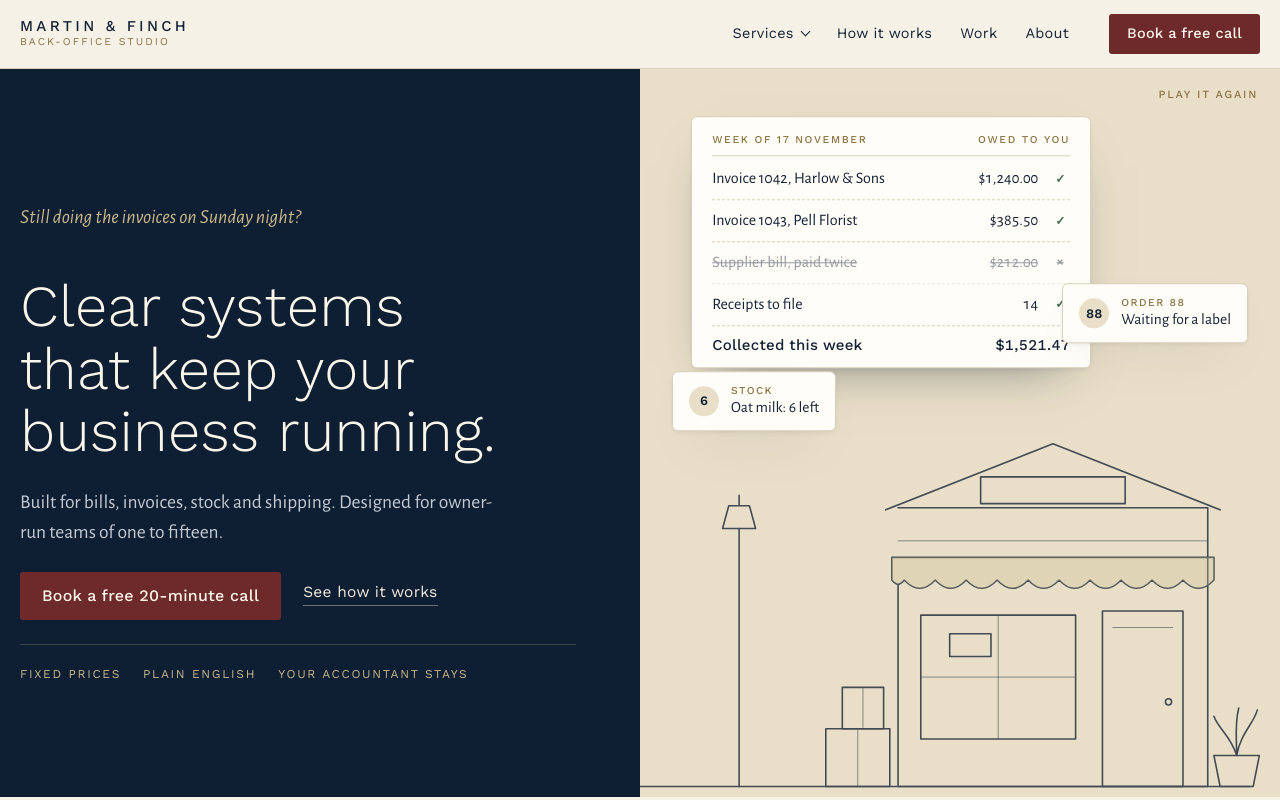
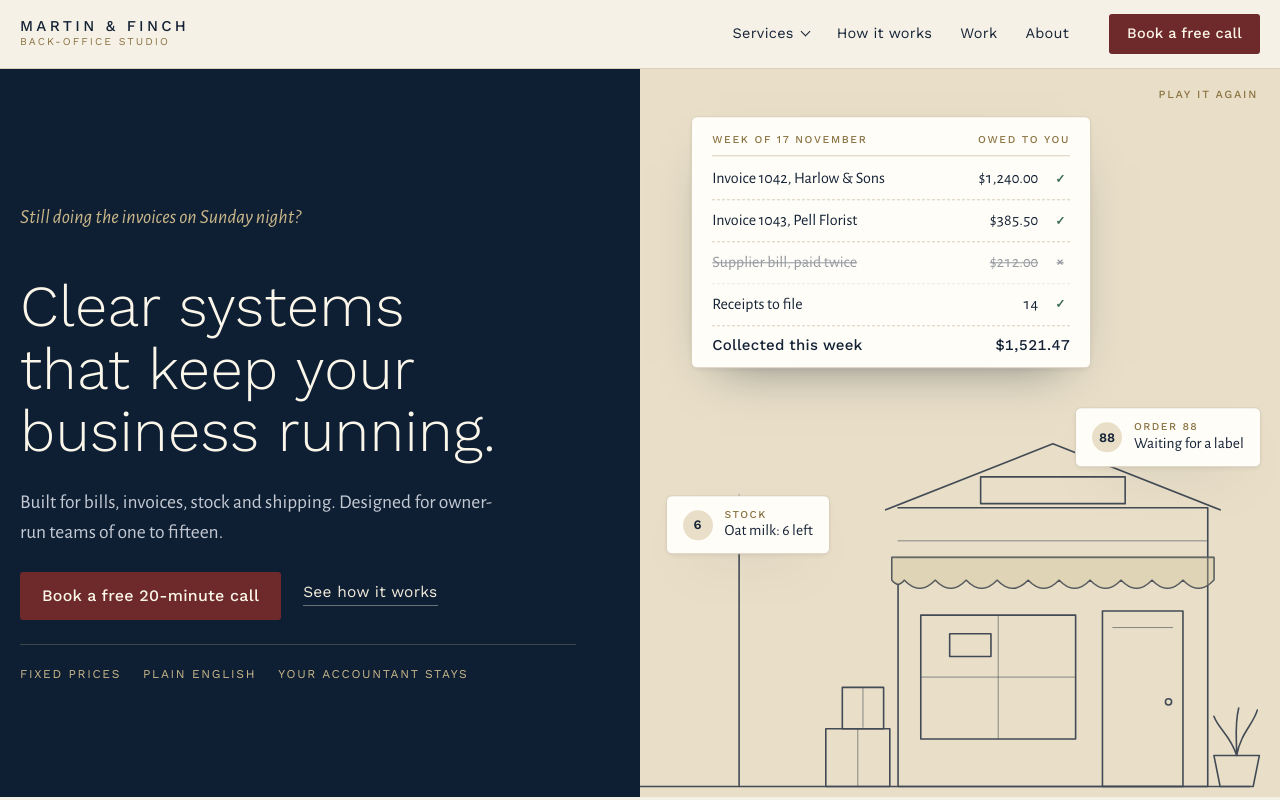
Before and after one commit to efriedla/martin-and-finch, a plain HTML site: page index.html in a window 1280 px wide. Shown: the top 800 px of the page. Drawn offline with nearby package versions, Linux system fonts and the light colour scheme.

Commit message:
Hero: move the order and stock cards off the ledger on laptop widths
Co-Authored-By: Claude Opus 5.5 <noreply@anthropic.com>

```diff
--- a/index.html
+++ b/index.html
@@ -133,8 +133,8 @@ h1 { margin: 0; font: 300 clamp(36px, 4.6vw, 58px)/1.08 var(--display); letter-s
 .chip.done .dot { background: var(--ok); color: #fff; }
 .chip small { display: block; font: 500 10.5px/1.3 var(--display); letter-spacing: .14em; text-transform: uppercase; color: var(--brass); }
 @media (min-width: 901px) {
-  .c-ship { top: 30%; right: 5%; animation-delay: -2s; }
-  .c-stock { top: 42%; left: 5%; animation-delay: -4.5s; }
+  .c-ship { top: 47%; right: 3%; animation-delay: -2s; }
+  .c-stock { top: 59%; left: 4%; animation-delay: -4.5s; }
 }
 .replay { all: unset; cursor: pointer; position: absolute; z-index: 3; right: max(16px, env(safe-area-inset-right, 0px)); top: 14px; font: 500 11px/1 var(--display); letter-spacing: .16em; text-transform: uppercase; color: var(--brass); padding: 6px; }
 @media (max-width: 900px) { .replay { position: static; display: block; margin: 14px auto 0; text-align: center; } }
```
